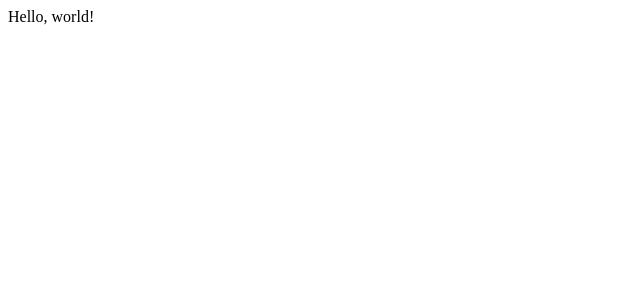
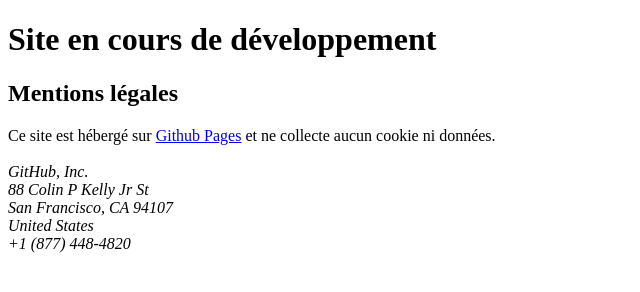
Before and after one commit to adieu2/adieu2.github.io, a plain HTML site: page index.html in a window 1280 px wide. Shown: the whole page, without its empty margins (0-640 px from the left). Drawn offline with Linux system fonts and the light colour scheme.

Commit message:
Mentions légales

```diff
--- a/index.html
+++ b/index.html
@@ -1 +1,25 @@
-Hello, world!
+<!DOCTYPE html>
+<html lang="fr">
+   <head>
+      <meta charset="utf-8" />
+      <title>Accueil</title>
+      <link rel="stylesheet" href="" />
+   </head>
+   <body>
+      <h1>Site en cours de développement</h1>
+
+      <h2>Mentions légales</h2>
+
+      <p>
+      Ce site est hébergé sur <a href="https://docs.github.com/en/pages">Github Pages</a> et ne collecte aucun cookie ni données.<br><br>
+
+         <em>
+            GitHub, Inc.<br>
+            88 Colin P Kelly Jr St<br>
+            San Francisco, CA 94107<br>
+            United States<br>
+            +1 (877) 448-4820<br>
+         </em>
+      </p>
+   </body>
+</html>
```
Also changed, not shown: 2 other files.
